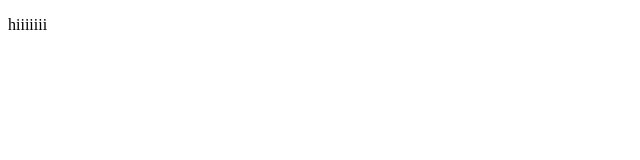
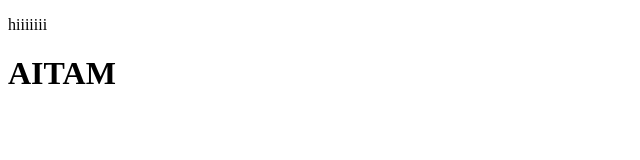
Before and after one commit to Codetirumala/Extrrnallcss, a plain HTML site: page index.html in a window 1280 px wide. Shown: the whole page, without its empty margins (0-640 px from the left). Drawn offline with Linux system fonts and the light colour scheme.

Commit message:
Update index.html

```diff
--- a/index.html
+++ b/index.html
@@ -7,5 +7,6 @@
 </head>
 <body>
     <p>hiiiiiii</p>
+    <h1>AITAM</h1>
 </body>
 </html>
```
